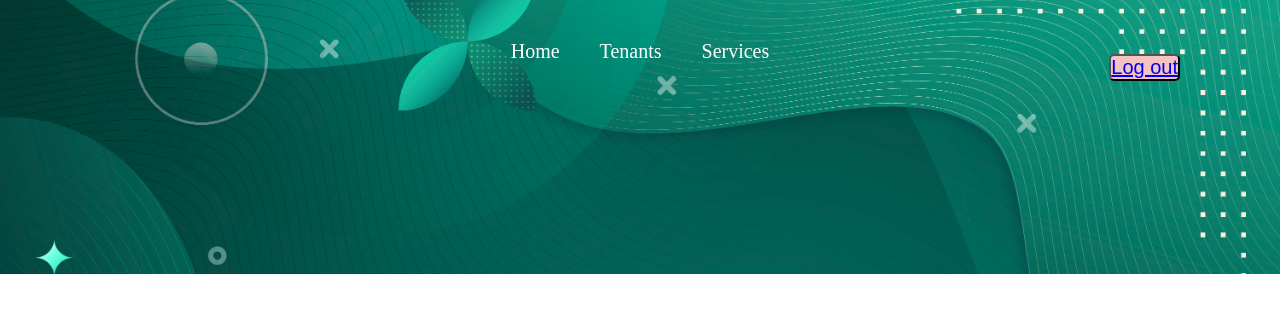
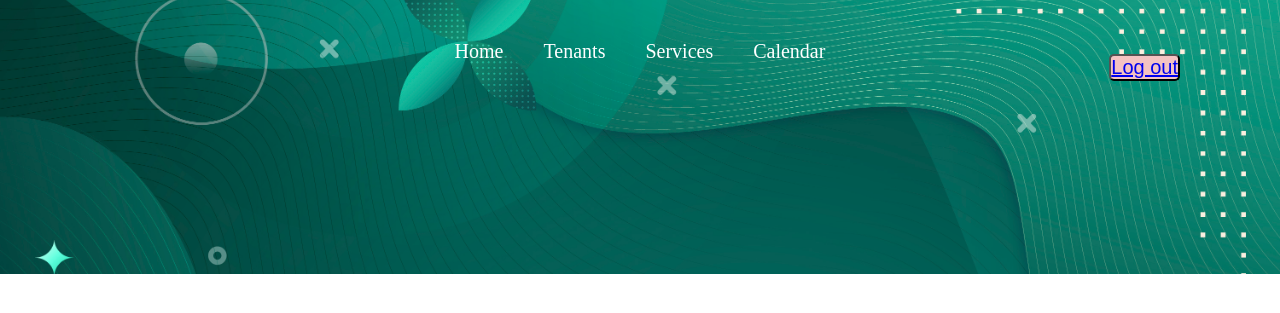
Before and after one commit to ihsankykc/multi-user, a Flask app: page /hello in a window 1280 px wide. Shown: the part 66-379 px from the top of the page. Run offline with Flask 3, Linux system fonts and the light colour scheme; a user stored in the database is signed in.

Commit message:
added calendar button in main page

```diff
--- a/templates/index.html
+++ b/templates/index.html
@@ -22,6 +22,7 @@
             <li><a href="/hello">Home</a></li>
             <li><a href="/tenants">Tenants</a></li>
             <li><a href="/services">Services</a></li>
+            <li><a href="/calendar">Calendar</a></li>
         </ul>
     </div>
 
```
